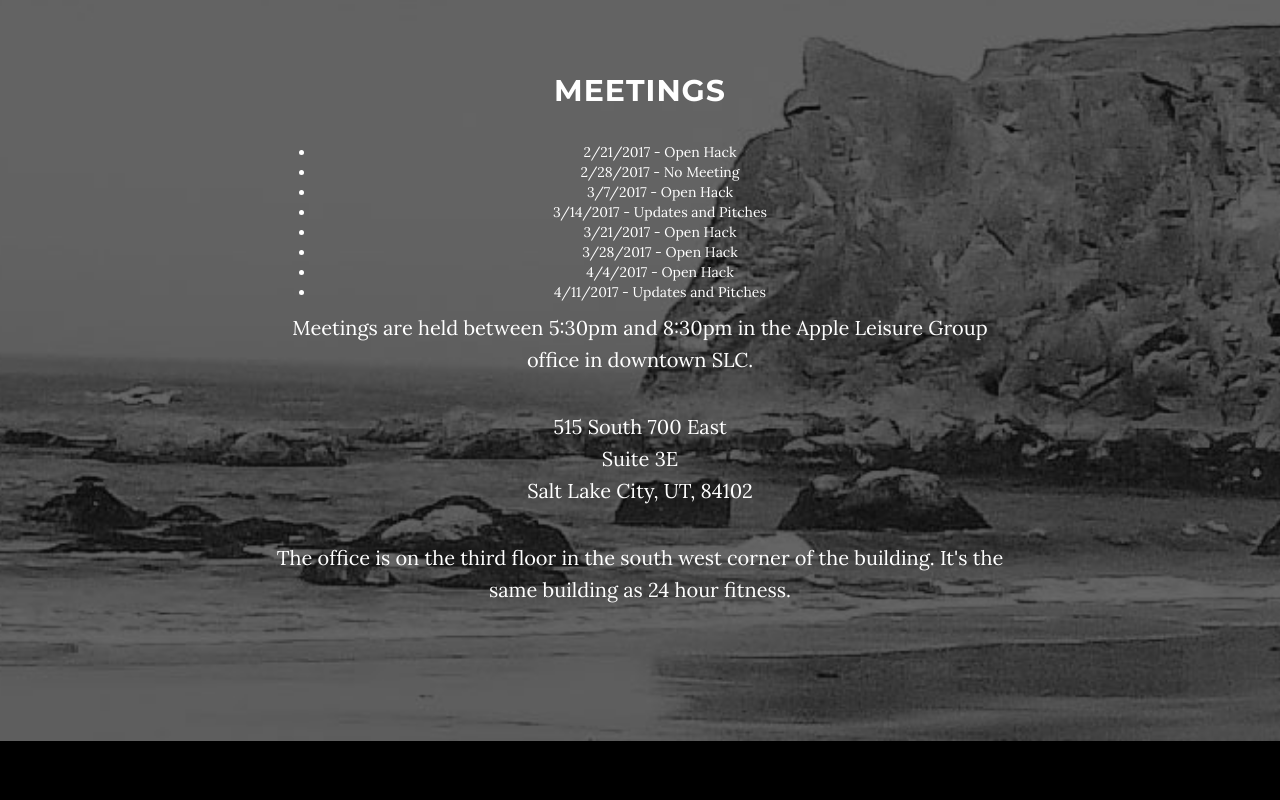
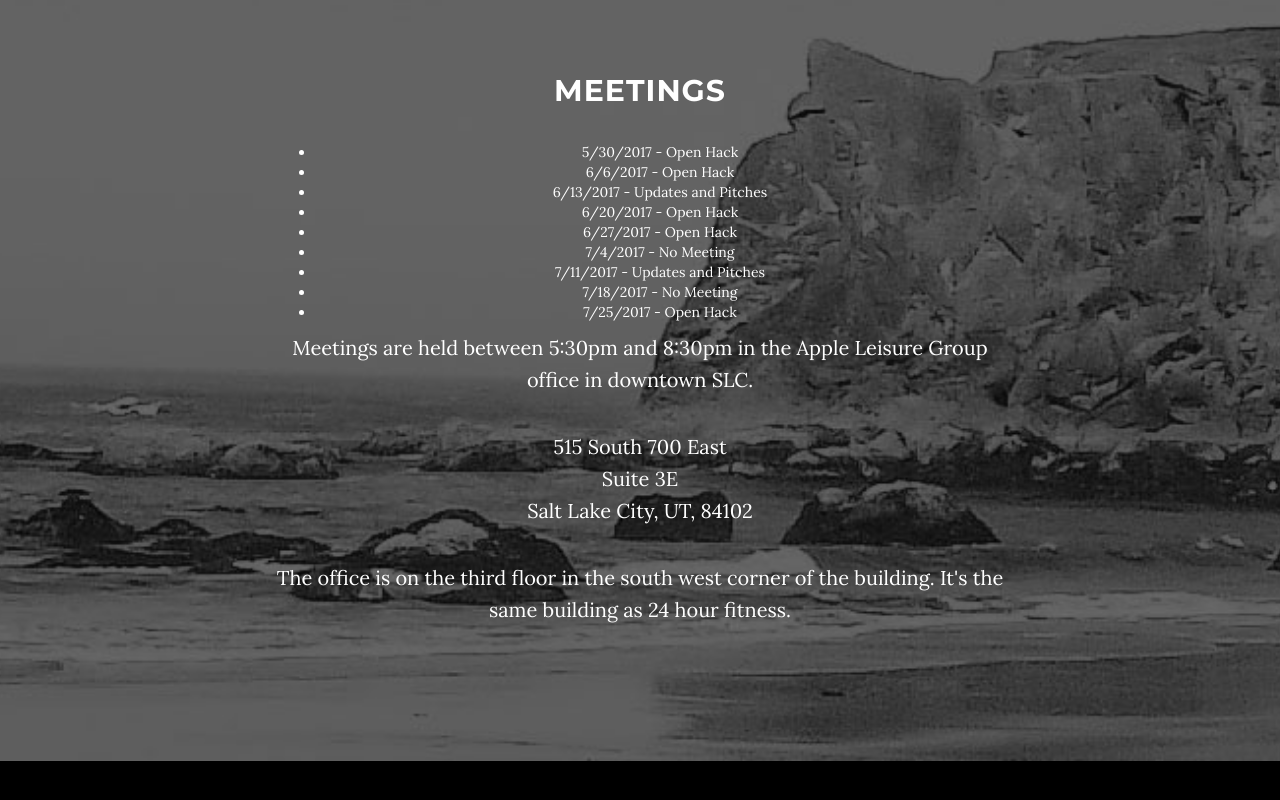
Before and after one commit to utah-hackers/main-site, a plain HTML site: page src/index.html in a window 1280 px wide. Shown: the part 2809-3609 px from the top of the page. Drawn offline with nearby package versions, Linux system fonts and the light colour scheme; some packages are replaced by stand-ins of ours.

Commit message:
Update the meeting schedule.

```diff
--- a/src/index.html
+++ b/src/index.html
@@ -158,14 +158,15 @@
                 <div class="col-lg-8 col-lg-offset-2">
                     <h2>Meetings</h2>
                     <ul>
-                        <li>2/21/2017 - Open Hack</li>
-                        <li>2/28/2017 - No Meeting</li>
-                        <li>3/7/2017 - Open Hack</li>
-                        <li>3/14/2017 - Updates and Pitches</li>
-                        <li>3/21/2017 - Open Hack</li>
-                        <li>3/28/2017 - Open Hack</li>
-                        <li>4/4/2017 - Open Hack</li>
-                        <li>4/11/2017 - Updates and Pitches</li>
+                        <li>5/30/2017 - Open Hack</li>
+                        <li>6/6/2017 - Open Hack</li>
+                        <li>6/13/2017 - Updates and Pitches</li>
+                        <li>6/20/2017 - Open Hack</li>
+                        <li>6/27/2017 - Open Hack</li>
+                        <li>7/4/2017 - No Meeting</li>
+                        <li>7/11/2017 - Updates and Pitches</li>
+                        <li>7/18/2017 - No Meeting</li>
+                        <li>7/25/2017 - Open Hack</li>
                     </ul>
                     <p>
                         Meetings are held between 5:30pm and 8:30pm in the Apple Leisure Group office in downtown SLC.
```
